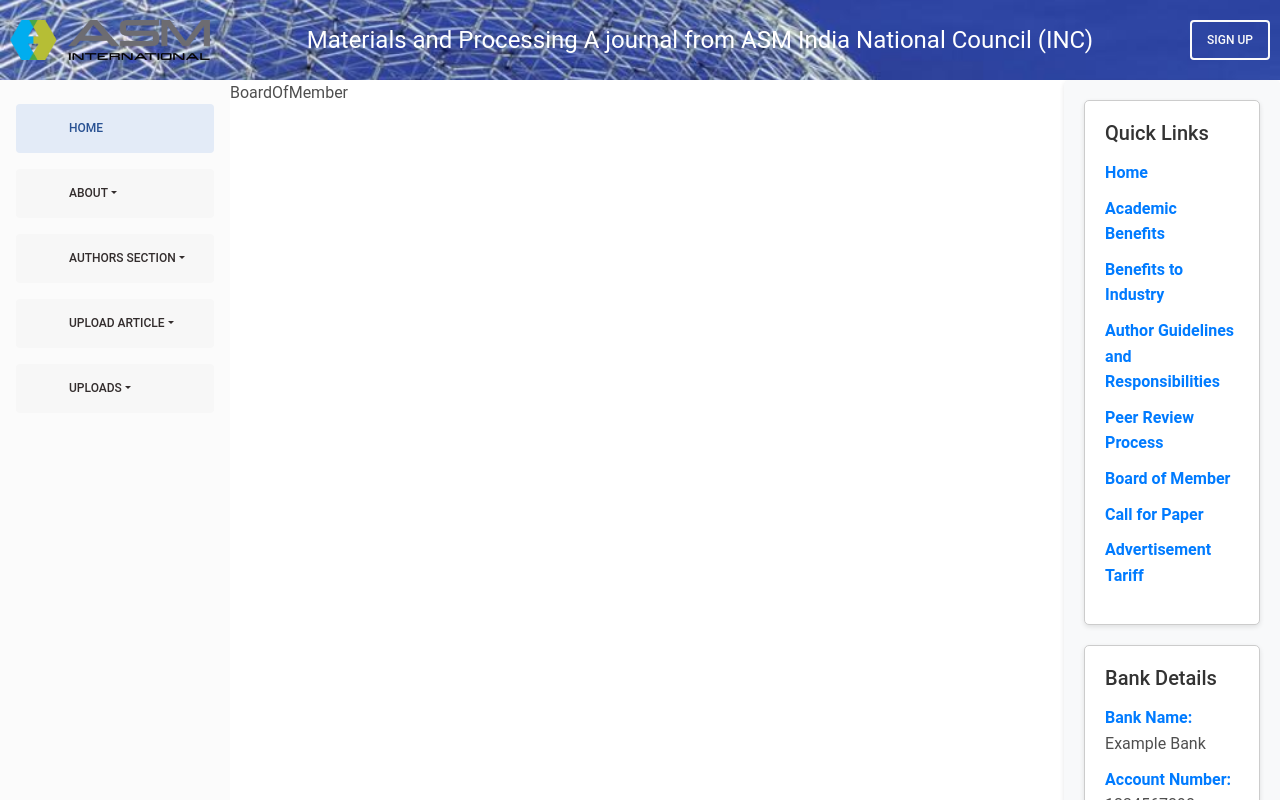
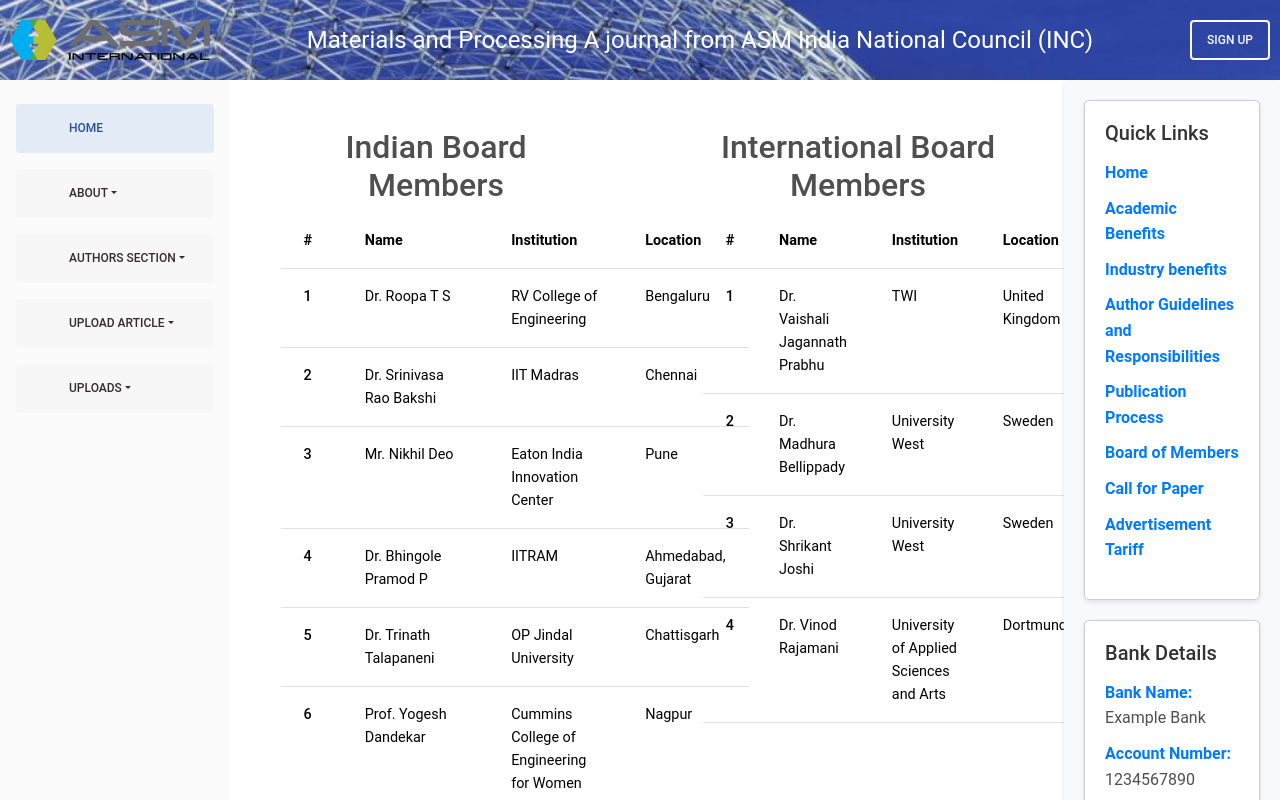
Before and after one commit to VishalBhat07/journal-website, a React (Vite) app in the folder frontend/: page /about/board-of-member in a window 1280 px wide. Shown: the top 800 px of the page. Built offline with nearby package versions, Linux system fonts and the light colour scheme; no server answers.

Commit message:
fix: fixed filepaths

```diff
--- a/frontend/src/App.jsx
+++ b/frontend/src/App.jsx
@@ -1,6 +1,6 @@
 import "./App.css";
 import Navbar from "../src/components/Navbar/Navbar.jsx";
-import Hero from "../src/components/Hero/Hero.jsx";
+import Home from "./components/Home/Hero.jsx";
 import Footer from "../src/components/Footer/Footer.jsx";
 import SignUpModal from "../src/components/SignUpModal/SignUpModal.jsx";
 import LoginModal from "../src/components/LoginModal/LoginModal.jsx";
@@ -12,7 +12,7 @@
 import AcademicBenefits from "./pages/AcademicBenefits.jsx";
 import IndustryBenefits from "./pages/IndustryBenefits.jsx";
 import AuthorGuidelines from "./pages/Guidelines/guidelines.jsx";
-import BoardOfMember from "./pages/BoardOfMember.jsx";
+import BoardOfMember from "./pages/BoardOfMembers/boardOfMember.jsx";
 import CallForPaper from "./pages/CallForPaper.jsx";
 import PeerReviewProcess from "./pages/Publication/publication.jsx";
 import Uploads from "../src/components/Uploads/Uploads.jsx";
@@ -46,6 +46,8 @@
     closeLoginModal(); // Close login modal after successful login
   };
 
+
+
   return (
     <>
       <Router>
@@ -54,7 +56,7 @@
           <Sidebar isLoggedIn={isLoggedIn}/>
           <div className="hero-content">
             <Routes>
-              <Route path="/" element={<Hero />} />
+              <Route path="/" element={<Home />} />
               <Route path="/about/academic-benefits" element={<AcademicBenefits />} />
               <Route path="/about/industry-benefits" element={<IndustryBenefits />} />
               <Route path="/about/board-of-member" element={<BoardOfMember />} />
--- a/frontend/src/components/Hero/Hero.jsx
+++ b/frontend/src/components/Home/Hero.jsx
@@ -4,7 +4,7 @@
 import ArticleCard from "../ArticleCard/ArticleCard"; // Import the ArticleCard component
 import { fetchArticles } from "../../articleService"; // Import fetchArticles function
 import { getAuth, onAuthStateChanged } from "firebase/auth"; // Import necessary Firebase functions
-import Sidebar from "../../components/Sidebar/Sidebar";
+import Sidebar from "../Sidebar/Sidebar";
 import UploadPopup from "../UploadPopup/UploadPopup"; // Import your upload pop-up component
 import LoginModal from "../LoginModal/LoginModal"; // Import your login modal
 import AcademicBenefits from "../../pages/AcademicBenefits";
@@ -67,9 +67,9 @@
     <>
       <div className="main-content">
         {mainContent} {/*Render the current main content */}
-        {/* <AcademicBenefits/>
+        <AcademicBenefits/>
         <AuthorGuidelines/>
-        <IndustryBenefits/> */}
+        <IndustryBenefits/>
       </div>
 
       {/* Render upload pop-up if open */}
--- a/frontend/src/components/QuickLinks/QuickLinks.jsx
+++ b/frontend/src/components/QuickLinks/QuickLinks.jsx
@@ -20,7 +20,7 @@
         <li>
         <li>
           <strong>
-            <Link to="/about/industry-benefits">Benefits to Industry</Link>
+            <Link to="/about/industry-benefits">Industry benefits</Link>
           </strong>
         </li>
           <strong>
@@ -29,13 +29,13 @@
         </li>
         <li>
           <strong>
-            <Link to="/author/peer-review-process">Peer Review Process</Link>
+            <Link to="/author/peer-review-process">Publication Process</Link>
           </strong>
         </li>
 
         <li>
           <strong>
-            <Link to="/author/board-of-member">Board of Member</Link>
+            <Link to="/about/board-of-member">Board of Members</Link>
           </strong>
         </li>
         <li>
--- a/frontend/src/pages/BoardOfMember.jsx
+++ /dev/null
@@ -1,9 +0,0 @@
-import React from 'react'
-
-const BoardOfMember = () => {
-  return (
-    <div>BoardOfMember</div>
-  )
-}
-
-export default BoardOfMember
--- /dev/null
+++ b/frontend/src/pages/BoardOfMembers/Indian.json
@@ -0,0 +1,162 @@
+[
+    {
+      "name": "Dr. Roopa T S",
+      "institution": "RV College of Engineering",
+      "location": "Bengaluru"
+    },
+    {
+      "name": "Dr. Srinivasa Rao Bakshi",
+      "institution": "IIT Madras",
+      "location": "Chennai"
+    },
+    {
+      "name": "Mr. Nikhil Deo",
+      "institution": "Eaton India Innovation Center",
+      "location": "Pune"
+    },
+    {
+      "name": "Dr. Bhingole Pramod P",
+      "institution": "IITRAM",
+      "location": "Ahmedabad, Gujarat"
+    },
+    {
+      "name": "Dr. Trinath Talapaneni",
+      "institution": "OP Jindal University",
+      "location": "Chattisgarh"
+    },
+    {
+      "name": "Prof. Yogesh Dandekar",
+      "institution": "Cummins College of Engineering for Women",
+      "location": "Nagpur"
+    },
+    {
+      "name": "Dr. Ajay Kumar",
+      "institution": "IIT Tirupati",
+      "location": "Tirupati"
+    },
+    {
+      "name": "Dr. Praveen C Ramamurthy",
+      "institution": "IISc-Bengaluru",
+      "location": "Bengaluru"
+    },
+    {
+      "name": "Dr. Raghavendra Bhat",
+      "institution": "Menon and Menon Ltd.",
+      "location": "Kolhapur"
+    },
+    {
+      "name": "Dr. Ramesh Sharma",
+      "institution": "RV College of Engineering",
+      "location": "Bengaluru"
+    },
+    {
+      "name": "Dr. Balaguru Sethuraman",
+      "institution": "VIT, Bhopal University",
+      "location": "Bhopal"
+    },
+    {
+      "name": "Dr. Balasivanandha Prabu Shanmugavel",
+      "institution": "Anna University",
+      "location": "Chennai"
+    },
+    {
+      "name": "Dr. K Hariharan",
+      "institution": "IIT Madras",
+      "location": "Chennai"
+    },
+    {
+      "name": "Dr. Harpreet Singh",
+      "institution": "IIT Ropar",
+      "location": "Ropar"
+    },
+    {
+      "name": "Dr. U Kamachi Mudali",
+      "institution": "Homi Bhabha National Institute",
+      "location": "Mumbai"
+    },
+    {
+      "name": "Dr. M Kamaraj",
+      "institution": "IIT Madras",
+      "location": "Chennai"
+    },
+    {
+      "name": "Dr. Karthik Vaduganathan",
+      "institution": "NIT Trichy",
+      "location": "Trichy"
+    },
+    {
+      "name": "Dr. Sudha Jayaprakasham",
+      "institution": "CEG Anna University",
+      "location": "Chennai"
+    },
+    {
+      "name": "Prof. Gaurav Awasthi",
+      "institution": "Indus University",
+      "location": "Ahmedabad"
+    },
+    {
+      "name": "Dr. I B Dave",
+      "institution": "Govt. Engineering College",
+      "location": "Gandhinagar"
+    },
+    {
+      "name": "Dr. Vishvesh J Badheka",
+      "institution": "PDEU",
+      "location": "Gandhinagar"
+    },
+    {
+      "name": "Dr. Deepoo Kumar",
+      "institution": "IIT Bombay",
+      "location": "Mumbai"
+    },
+    {
+      "name": "Dr. Mrityunjay Doddamani",
+      "institution": "IIT Mandi",
+      "location": "Mandi"
+    },
+    {
+      "name": "Dr. Santosh S Hosmani",
+      "institution": "IIT Indore",
+      "location": "Indore"
+    },
+    {
+      "name": "Dr. Vijaykumar Hari Patil",
+      "institution": "Godavari College of Engineering",
+      "location": "Maharashtra"
+    },
+    {
+      "name": "Dr. K Narayan Prabhu",
+      "institution": "NITK Surathkal",
+      "location": "Surathkal"
+    },
+    {
+      "name": "Dr. Luckman Muhmood",
+      "institution": "K J Somaiya College",
+      "location": "Mumbai"
+    },
+    {
+      "name": "Dr. Prashant P Date",
+      "institution": "IIT Bombay",
+      "location": "Mumbai"
+    },
+    {
+      "name": "Dr. Manoj Rathod",
+      "institution": "COEP Technological University",
+      "location": "Pune"
+    },
+    {
+      "name": "Dr. V Munusami",
+      "institution": "R P Sarathy Institute of Technology",
+      "location": "Salem"
+    },
+    {
+      "name": "Prof. D Noorullah",
+      "institution": "Govt. College of Engineering",
+      "location": "Salem"
+    },
+    {
+      "name": "Dr. M Premkumar",
+      "institution": "Paavai Engineering College",
+      "location": "Tamil Nadu"
+    }
+]
--- /dev/null
+++ b/frontend/src/pages/BoardOfMembers/International.json
@@ -0,0 +1,22 @@
+[
+    {
+      "name": "Dr. Vaishali Jagannath Prabhu",
+      "institution": "TWI",
+      "location": "United Kingdom"
+    },
+    {
+      "name": "Dr. Madhura Bellippady",
+      "institution": "University West",
+      "location": "Sweden"
+    },
+    {
+      "name": "Dr. Shrikant Joshi",
+      "institution": "University West",
+      "location": "Sweden"
+    },
+    {
+      "name": "Dr. Vinod Rajamani",
+      "institution": "University of Applied Sciences and Arts",
+      "location": "Dortmund"
+    }
+]
--- /dev/null
+++ b/frontend/src/pages/BoardOfMembers/boardOfMember.css
@@ -0,0 +1,9 @@
+#advisory-board{
+    width: 100%;
+    display: flex;
+    flex-wrap: wrap;
+    gap: 10px;
+}
+#advisory-board > * {
+    width: 40%;
+}
--- /dev/null
+++ b/frontend/src/pages/BoardOfMembers/boardOfMember.jsx
@@ -0,0 +1,43 @@
+// src/boardOfMembers.jsx
+import React from 'react';
+import IndianData from './Indian.json';
+import InternationalData from './International.json';
+import "./boardOfMember.css"
+
+const BoardOfMember = () => {
+  // Function to render a table based on the provided data
+  const renderTable = (data, title) => (
+    <div className="container mt-5">
+      <h2 className="text-center font-weight-bold">{title}</h2>
+      <table className="table">
+        <thead className="thead-dark">
+          <tr>
+            <th scope="col"><strong>#</strong></th>
+            <th scope="col"><strong>Name</strong></th>
+            <th scope="col"><strong>Institution</strong></th>
+            <th scope="col"><strong>Location</strong></th>
+          </tr>
+        </thead>
+        <tbody>
+          {data.map((entry, index) => (
+            <tr key={index}>
+              <th scope="row">{index + 1}</th>
+              <td>{entry.name}</td>
+              <td>{entry.institution}</td>
+              <td>{entry.location}</td>
+            </tr>
+          ))}
+        </tbody>
+      </table>
+    </div>
+  );
+
+  return (
+    <div id="advisory-board">
+      {renderTable(IndianData, 'Indian Board Members')}
+      {renderTable(InternationalData, 'International Board Members')}
+    </div>
+  );
+};
+
+export default BoardOfMember;
```
Also changed, not shown: frontend/src/components/Home/Hero.css (renamed from frontend/src/components/Hero/Hero.css).
